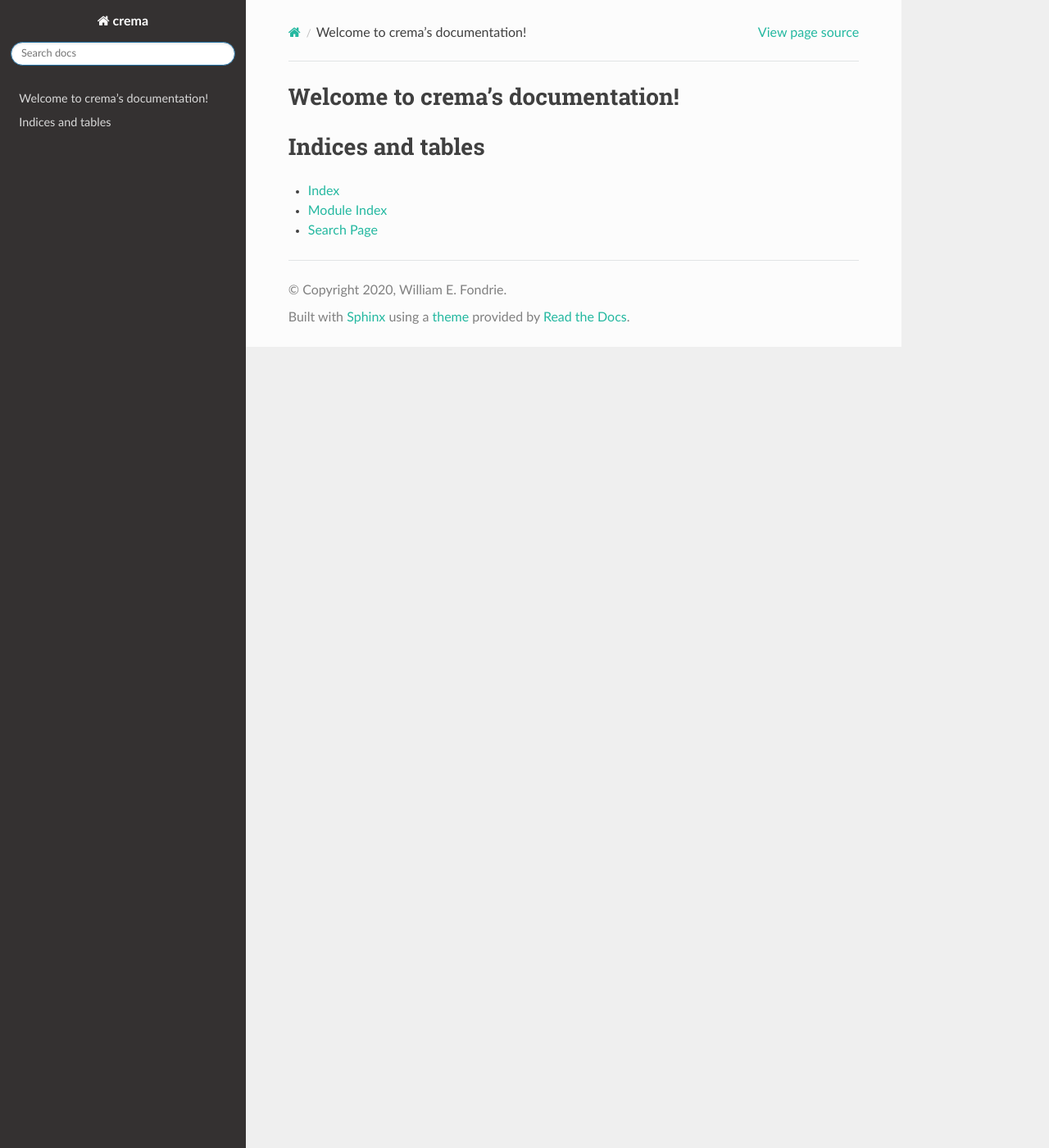
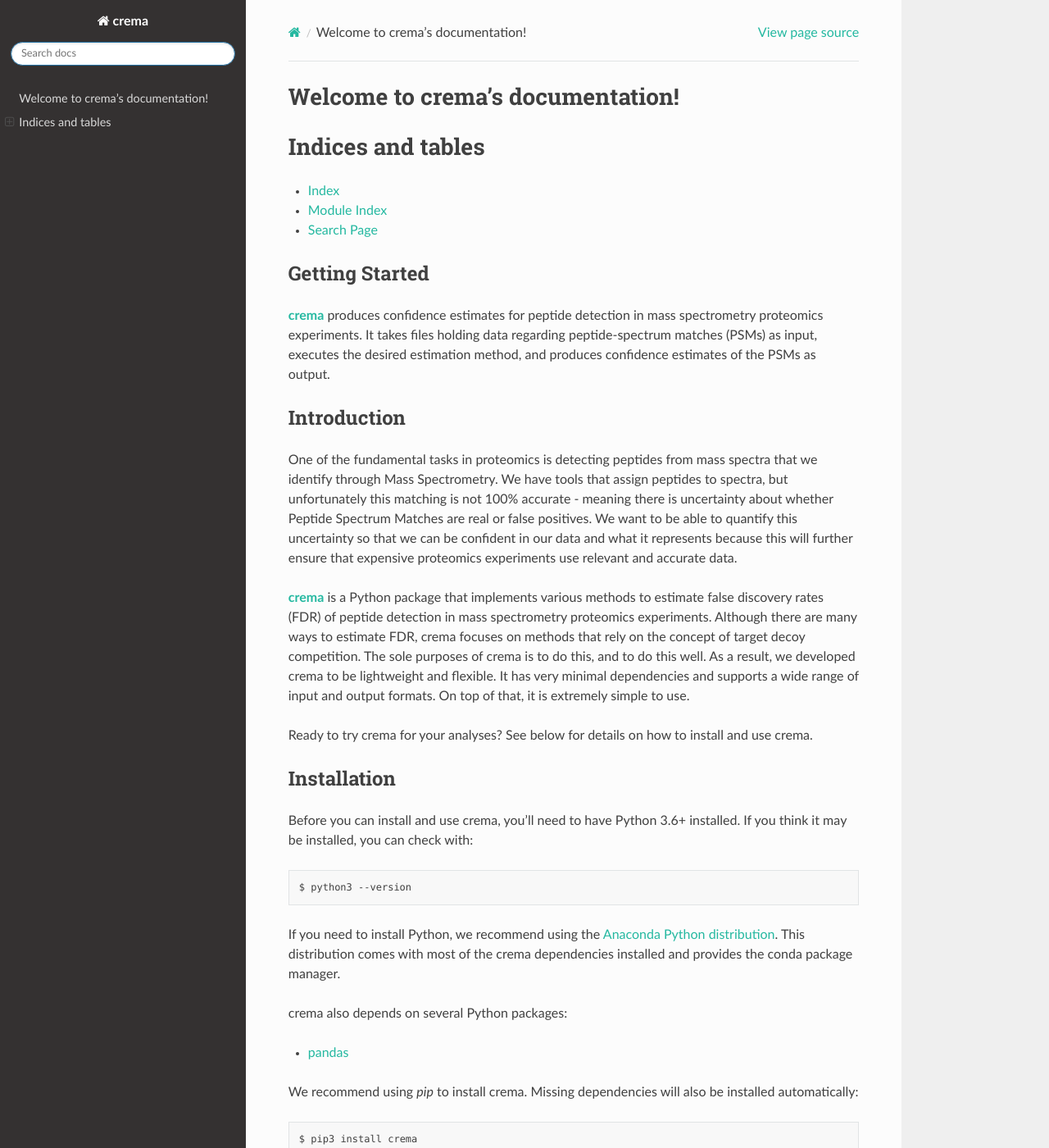
Before and after one commit to Noble-Lab/crema, a Sphinx documentation site: the page built from docs/index.rst, in a window 1280 px wide and 1400 px high. Shown: the whole window at 82% size. Built offline with Sphinx 7.4.7 and the Read the Docs theme 2.0.0, drawn with Linux system fonts in a browser that asks for light colours; the version number could not be read and is left out; some of the changed text lies outside the part shown.

Commit message:
Started index.rst and some more formatting changes
Added quite a bit of information to index.rst, consider it just a first draft though. Missed some format changes from previous commit.

```diff
--- a/docs/index.rst
+++ b/docs/index.rst
@@ -18,3 +18,72 @@
 * :ref:`genindex`
 * :ref:`modindex`
 * :ref:`search`
+
+
+Getting Started
+---------------
+**crema** produces confidence estimates for peptide detection in mass spectrometry proteomics experiments.
+It takes files holding data regarding peptide-spectrum matches (PSMs) as input, executes the
+desired estimation method, and produces confidence estimates of the PSMs as output.
+
+Introduction
+------------
+One of the fundamental tasks in proteomics is detecting peptides from mass spectra that we identify through
+Mass Spectrometry. We have tools that assign peptides to spectra, but unfortunately this matching is not 100% accurate -
+meaning there is uncertainty about whether Peptide Spectrum Matches are real or false positives. We want to be able to
+quantify this uncertainty so that we can be confident in our data and what it represents because this will further
+ensure that expensive proteomics experiments use relevant and accurate data.
+
+**crema** is a Python package that implements various methods to estimate false discovery rates (FDR) of peptide
+detection in mass spectrometry proteomics experiments. Although there are many ways to estimate FDR, crema focuses on
+methods that rely on the concept of target decoy competition. The sole purposes of crema is to do this, and to do this
+well. As a result, we developed crema to be lightweight and flexible. It has very minimal dependencies and supports a
+wide range of input and output formats. On top of that, it is extremely simple to use.
+
+Ready to try crema for your analyses? See below for details on how to install and use crema.
+
+Installation
+------------
+Before you can install and use crema, you'll need to have Python 3.6+
+installed. If you think it may be installed, you can check with:
+
+.. code-block:: bash
+
+   $ python3 --version
+
+If you need to install Python, we recommend using the `Anaconda Python
+distribution <https://www.anaconda.com/products/individual>`_. This distribution
+comes with most of the crema dependencies installed and provides the conda
+package manager.
+
+crema also depends on several Python packages:
+
+- `pandas <https://pandas.pydata.org/>`_
+
+
+We recommend using `pip` to install crema. Missing dependencies will also
+be installed automatically:
+
+.. code-block:: bash
+
+   $ pip3 install crema
+
+Basic Usage
+-----------
+Use **crema** as a Python package
+###################################
+
+First, start up the Python interpreter:
+
+.. code-block:: bash
+
+   $ python3
+
+Then calculate confidence estimate using crema:
+
+.. code-block:: Python
+
+   >>> import crema
+   >>> psms = cream.read_file(["data/single.csv"], "scan", "p-value", "target")
+   >>> result = crema.calculate_tdc(psms)
+   >>> results.write_csv("save_to_here.csv")
```
Also changed, not shown: 2 other files.
